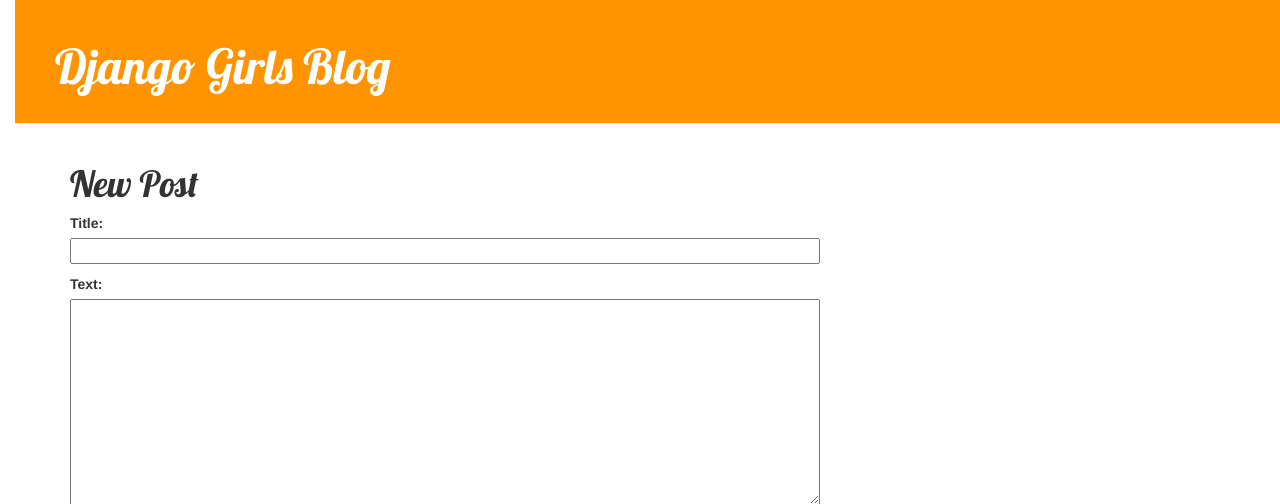
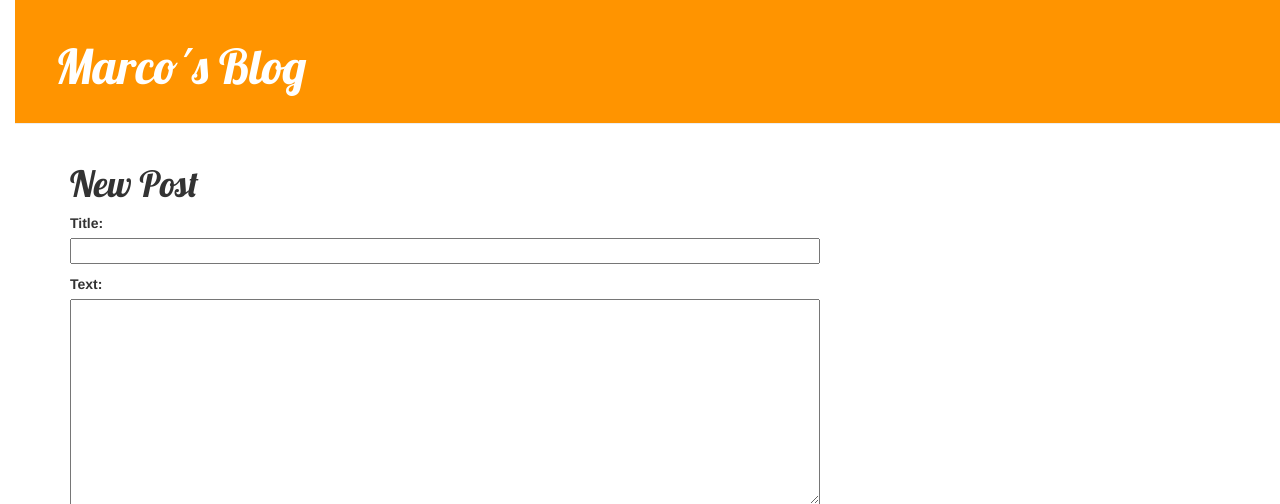
Before and after one commit to marcocasillas91/my-first-blog, a Django app: page /post/new/ in a window 1280 px wide. Shown: the top 504 px of the page. Run offline with Django 3.2, Linux system fonts and the light colour scheme; some libraries are stand-ins or nearby versions.

Commit message:
Correccion para que aparezca Marco's Bolg en lugar de Django Girls en el header de mi pagina.

```diff
--- a/blog/templates/blog/base.html
+++ b/blog/templates/blog/base.html
@@ -21,7 +21,7 @@
 				<a href="{% url 'post_new' %}" class="top-menu"><span class="glyphicon glyphicon-plus"></span></a>
 			{% endif %}
 
-        	<h1><a href="/">Django Girls Blog</a></h1>
+        	<h1><a href="/">Marco´s Blog</a></h1>
     	</div>
 
     	<div class="content container">
```
